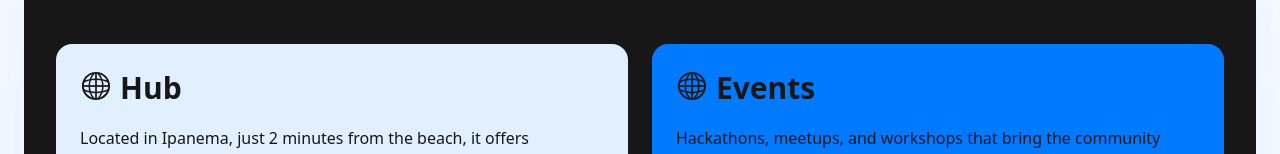
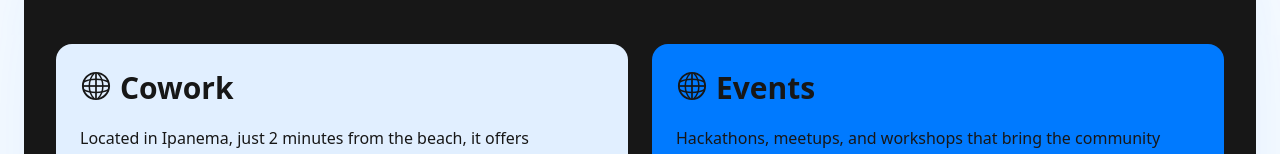
Before and after one commit to xdaluca/website-bamba, a Next.js app: page / in a window 1280 px wide. Shown: the part 728-882 px from the top of the page. Built offline with nearby package versions, Linux system fonts and the light colour scheme.

Commit message:
fix: Hub

```diff
--- a/src/components/home/BambaEco.tsx
+++ b/src/components/home/BambaEco.tsx
@@ -2,7 +2,7 @@ import Link from "next/link";
 
 const data = [
   {
-    title: "Hub",
+    title: "Cowork",
     description:
       "Located in Ipanema, just 2 minutes from the beach, it offers everything you need to stay productive.",
     bg: "bg-[#E1EFFF]",
```
